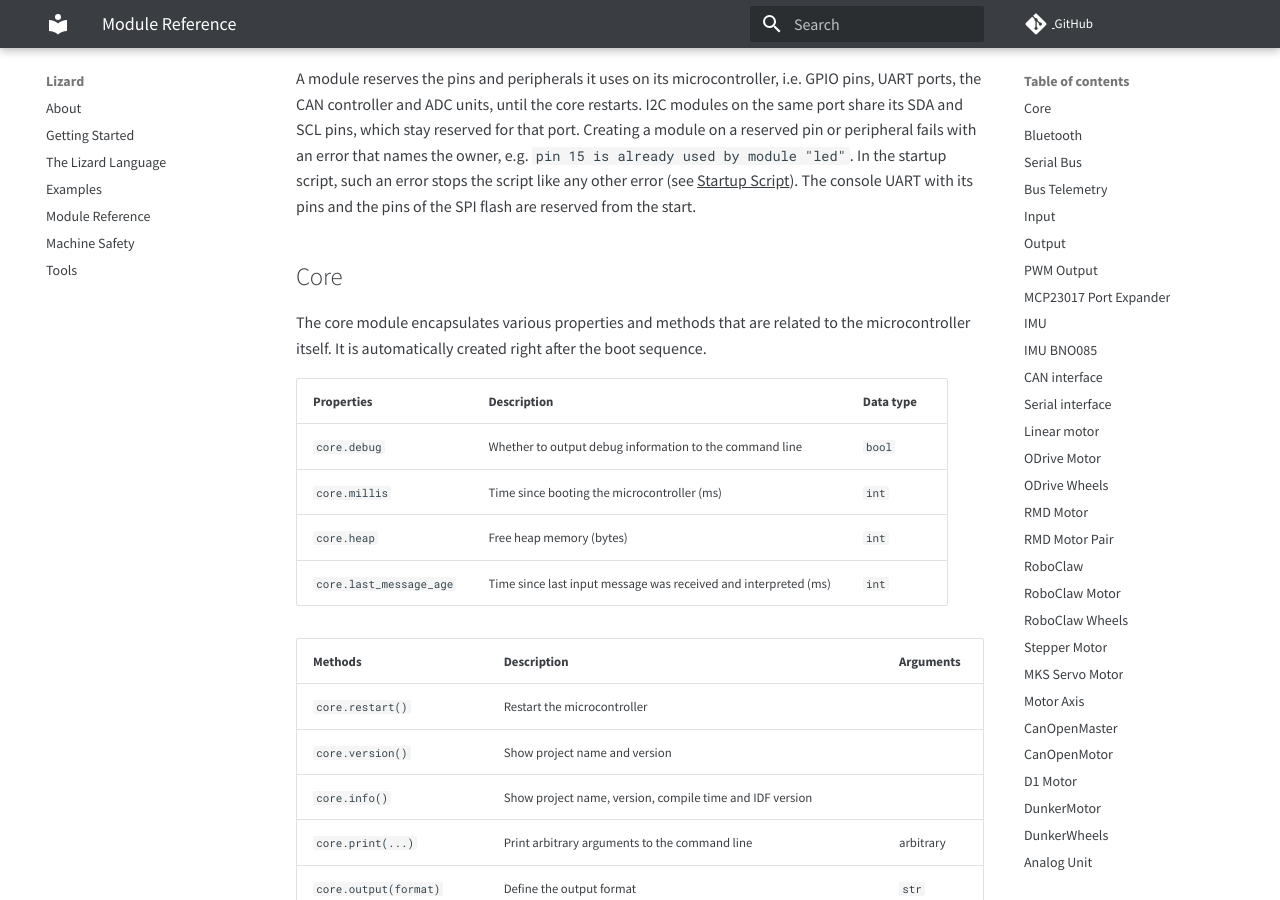
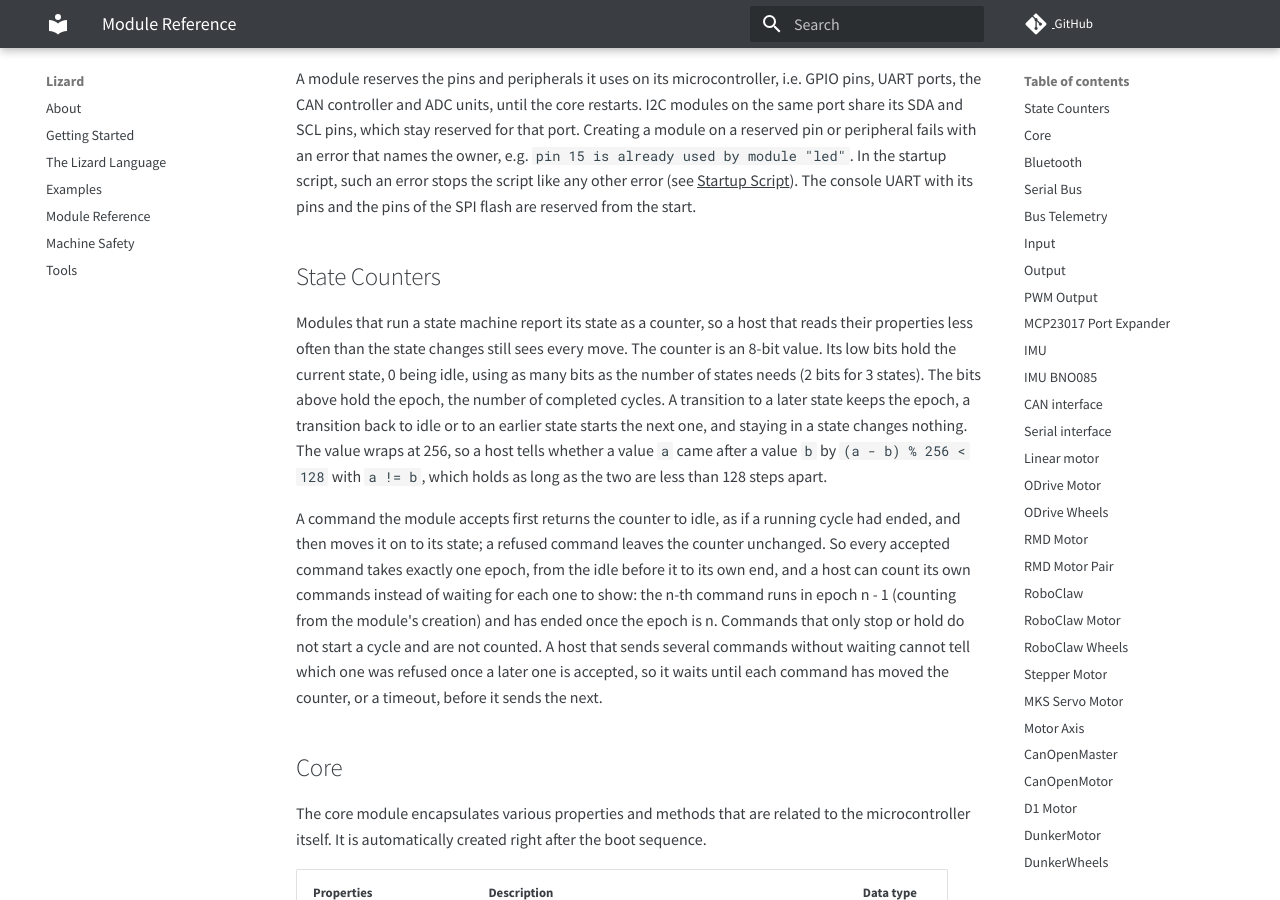
Before and after one commit to zauberzeug/lizard, an MkDocs documentation site: the page built from docs/module_reference.md, in a window 1280 px wide and 900 px high, scrolled down 524 px. Built offline with MkDocs 1.6.1 and Material for MkDocs 9.7.7, drawn with Linux system fonts in a browser that asks for light colours; comment, search, counter and statistics services are not loaded.

Commit message:
Document the state counter's bit layout and host protocol
Co-Authored-By: Claude Mythos 5.1 <noreply@anthropic.com>

```diff
--- a/docs/module_reference.md
+++ b/docs/module_reference.md
@@ -18,6 +18,21 @@ I2C modules on the same port share its SDA and SCL pins, which stay reserved for
 Creating a module on a reserved pin or peripheral fails with an error that names the owner, e.g. `pin 15 is already used by module "led"`.
 In the startup script, such an error stops the script like any other error (see [Startup Script](getting_started.md#startup-script)).
 The console UART with its pins and the pins of the SPI flash are reserved from the start.
+
+## State Counters
+
+Modules that run a state machine report its state as a counter, so a host that reads their properties less often than the state changes still sees every move.
+The counter is an 8-bit value.
+Its low bits hold the current state, 0 being idle, using as many bits as the number of states needs (2 bits for 3 states).
+The bits above hold the epoch, the number of completed cycles.
+A transition to a later state keeps the epoch, a transition back to idle or to an earlier state starts the next one, and staying in a state changes nothing.
+The value wraps at 256, so a host tells whether a value `a` came after a value `b` by `(a - b) % 256 < 128` with `a != b`, which holds as long as the two are less than 128 steps apart.
+
+A command the module accepts first returns the counter to idle, as if a running cycle had ended, and then moves it on to its state; a refused command leaves the counter unchanged.
+So every accepted command takes exactly one epoch, from the idle before it to its own end, and a host can count its own commands instead of waiting for each one to show:
+the n-th command runs in epoch n - 1 (counting from the module's creation) and has ended once the epoch is n.
+Commands that only stop or hold do not start a cycle and are not counted.
+A host that sends several commands without waiting cannot tell which one was refused once a later one is accepted, so it waits until each command has moved the counter, or a timeout, before it sends the next.
 
 ## Core
 
```
Also changed, not shown: 1 other file.
